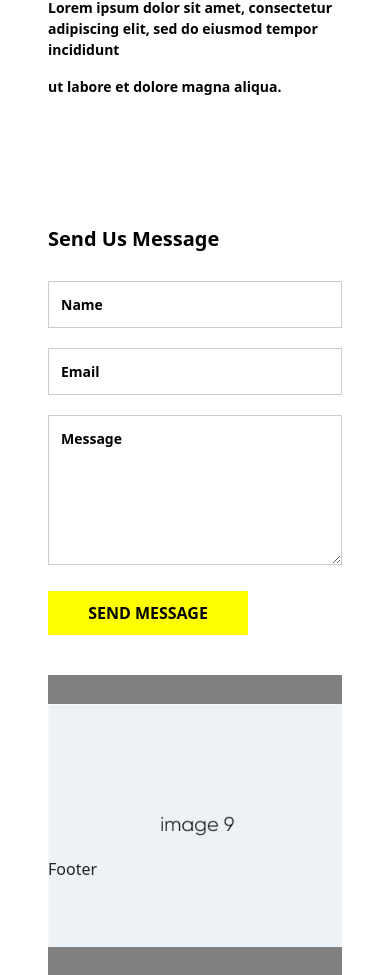
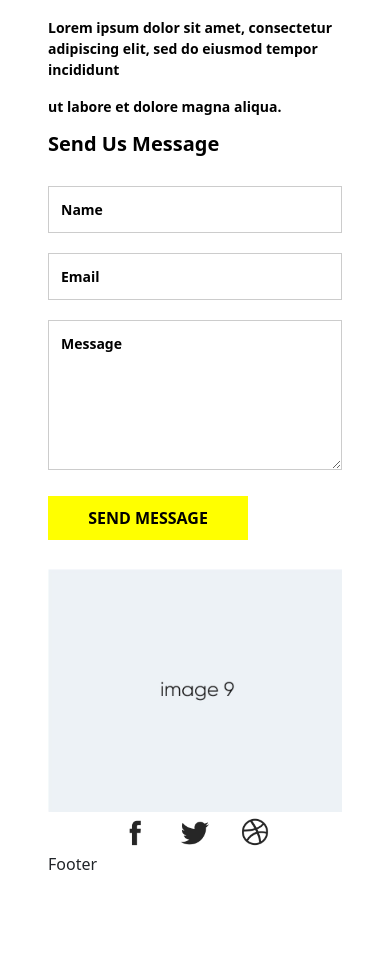
Before and after one commit to ManoharKumar07/TheWebPeople, a React (Vite) app: page / in a window 390 px wide. Shown: the part 4367-5342 px from the top of the page. After the commit the page ends 5244 px from the top, so only its background shows below. Built offline with nearby package versions, Linux system fonts and the light colour scheme.

Commit message:
Logo section complted

```diff
--- a/src/App.jsx
+++ b/src/App.jsx
@@ -6,6 +6,7 @@ import AboutUs from "./components/pages/AboutUs";
 import ContactUs from "./components/pages/ContactUs";
 import Footer from "./components/pages/Footer";
 import ClientPartner from "./components/pages/ClientPartner";
+import SocialIcon from "./components/pages/SocialIcon";
 
 function App() {
   return (
@@ -17,6 +18,7 @@ function App() {
         <ClientPartner />
         <AboutUs />
         <ContactUs />
+        <SocialIcon />
         <Footer />
       </div>
     </>
--- /dev/null
+++ b/src/components/pages/SocialIcon.jsx
@@ -0,0 +1,33 @@
+import React from "react";
+import "../styles/SocialIcon.css";
+const SocialIcon = () => {
+  return (
+    <div className="container px-5">
+      <div className="Social-row">
+        <div>
+          <img
+            src="./Image/Icon-1.png"
+            alt="Client Logo 1"
+            className="Social-logo"
+          />
+        </div>
+        <div>
+          <img
+            src="./Image/Icon-2.png"
+            alt="Client Logo 2"
+            className="Social-logo"
+          />
+        </div>
+        <div>
+          <img
+            src="./Image/Icon-3.png"
+            alt="Client Logo 3"
+            className="Social-logo"
+          />
+        </div>
+      </div>
+    </div>
+  );
+};
+
+export default SocialIcon;
--- a/src/components/styles/ContactUs.css
+++ b/src/components/styles/ContactUs.css
@@ -1,5 +1,6 @@
 /* General styling for the Contact Us section */
 .contact-us {
+  margin-bottom: 5px;
   width: 100%;
   padding: 50px 0;
   display: flex;
@@ -117,12 +118,21 @@
 /* Responsive design for smaller screens */
 @media (max-width: 768px) {
   .contact-columns-container {
+    background-color: white;
     flex-direction: column; /* Stack columns vertically on smaller screens */
   }
-
+  .image-placeholderContact {
+    background-color: white;
+  }
+  .form-heading {
+    margin-top: -50px;
+  }
   .contact-form,
   .contact-image {
+    background-color: white;
     width: 100%; /* Full width on smaller screens */
-    margin-top: 20px;
+  }
+  .contact-image {
+    margin-top: -20px;
   }
 }
--- /dev/null
+++ b/src/components/styles/SocialIcon.css
@@ -0,0 +1,33 @@
+.Social-row {
+  margin-top: -150px;
+  background-color: white;
+  display: flex;
+  justify-content: center; /* Center icons */
+  align-items: center;
+  gap: 25px; /* Fixed gap between icons */
+}
+
+.Social-logo {
+  width: 50px; /* Set icon width */
+  height: 50px; /* Set icon height */
+  object-fit: contain; /* Maintain aspect ratio of images */
+}
+
+/* Responsive Design */
+@media (max-width: 768px) {
+  .Social-row {
+    margin-top: -70px;
+    flex-direction: row;
+    justify-content: center; /* Center icons when stacked */
+    gap: 20px; /* Maintain gap between stacked icons */
+  }
+
+  .Social-logo {
+    width: 40px; /* Smaller size for icons on smaller screens */
+    height: 40px;
+  }
+
+  .container {
+    height: auto; /* Adjust height for smaller screens */
+  }
+}
--- a/src/components/styles/Work.css
+++ b/src/components/styles/Work.css
@@ -1,6 +1,6 @@
 /* Work Showcase Section */
 .work-showcase-section {
-  margin-top: 100px; /* Add spacing above the section */
+  margin-top: 120px; /* Add spacing above the section */
   padding: 20px 0; /* Vertical padding for spacing */
   position: relative; /* Prevent overlap with other elements */
   z-index: 1; /* Ensure proper stacking */
```
